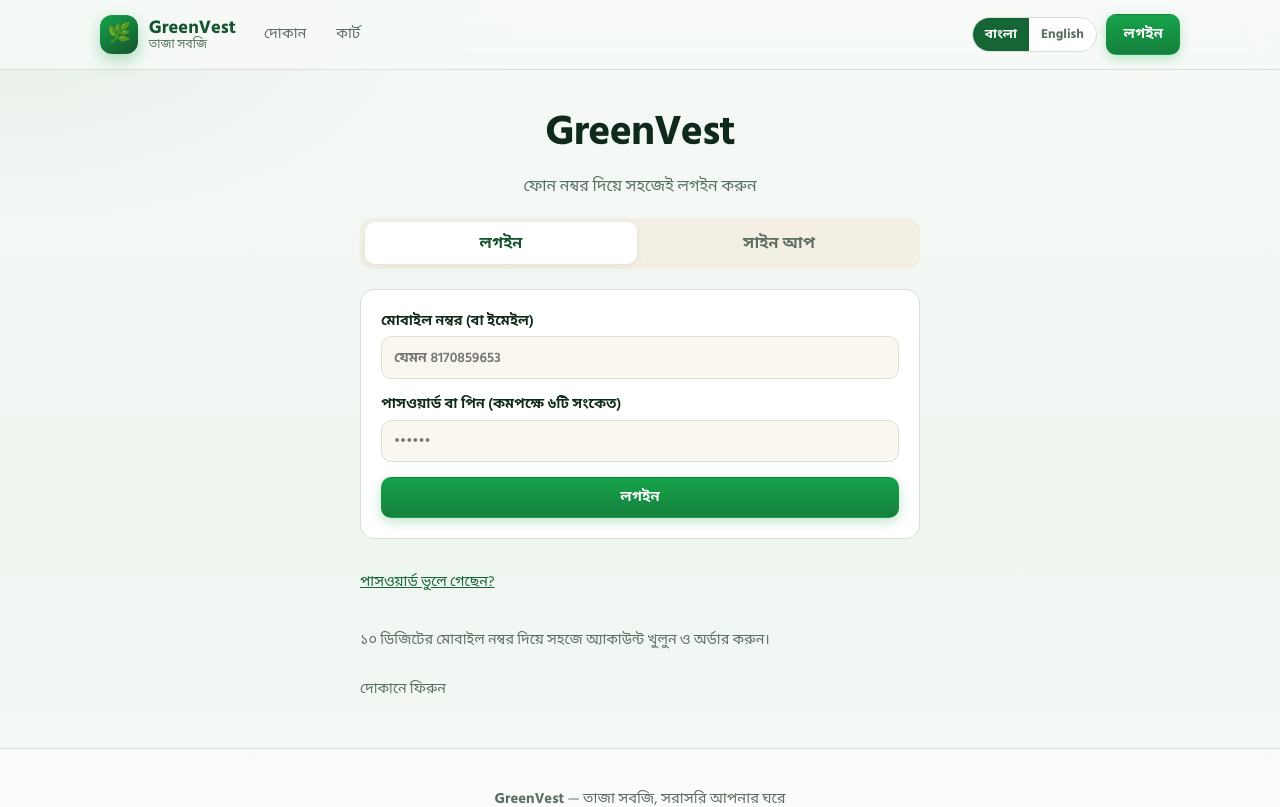
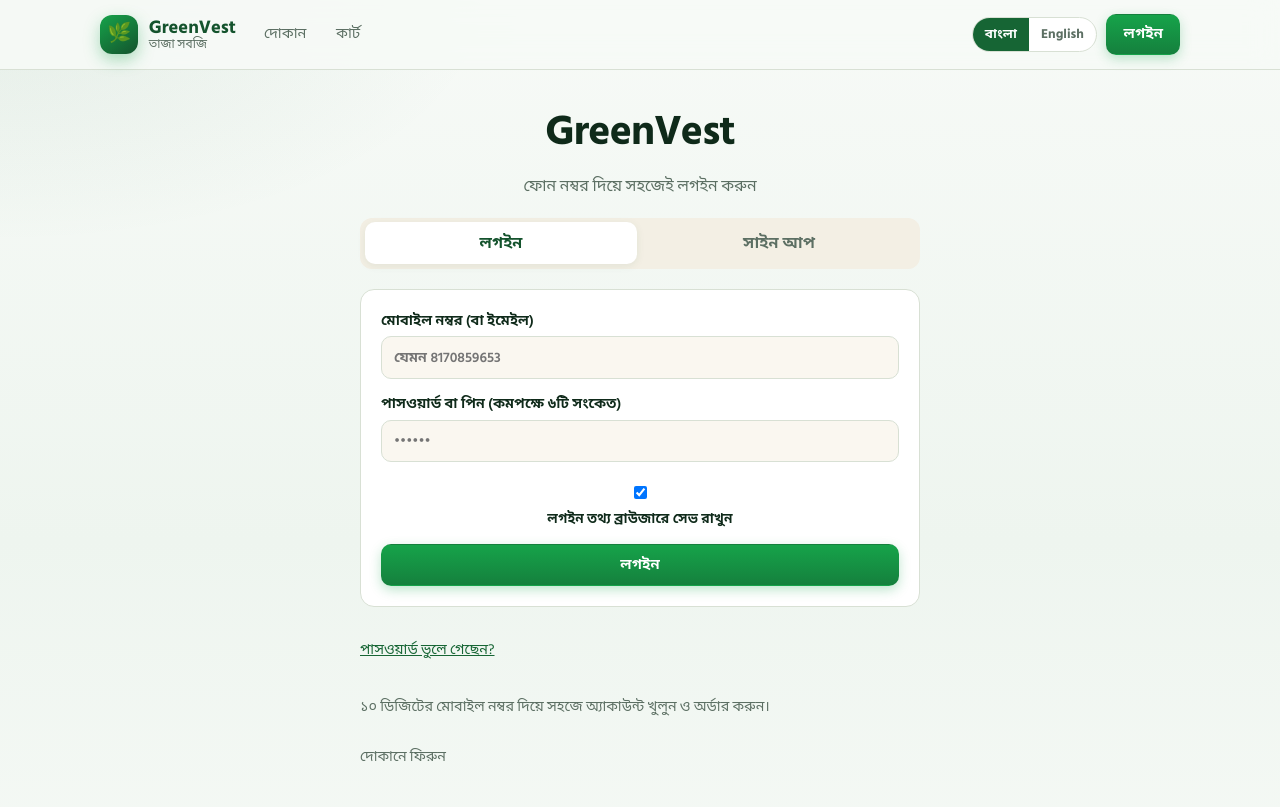
Before and after one commit to debajoyti007-max/greenvest-website, a React (Vite) app: page /auth in a window 1280 px wide. Shown: the top 807 px of the page. Built offline with nearby package versions, Linux system fonts and the light colour scheme; no server answers; the database is empty.

Commit message:
Enable browser Save Password prompts and add Save Password checkbox in Auth form

```diff
--- a/src/pages/Auth.tsx
+++ b/src/pages/Auth.tsx
@@ -156,6 +156,7 @@
           <label>
             {t(lang, 'name')}
             <input
+              name="name"
               value={name}
               onChange={(e) => setName(e.target.value)}
               placeholder={lang === 'bn' ? 'আপনার নাম' : 'Your full name'}
@@ -167,6 +168,7 @@
         <label>
           {lang === 'bn' ? 'মোবাইল নম্বর (বা ইমেইল)' : 'Phone Number (or Email)'}
           <input
+            name="username"
             type="text"
             value={email}
             onChange={(e) => setEmail(e.target.value)}
@@ -179,6 +181,7 @@
           <label>
             {lang === 'bn' ? 'পাসওয়ার্ড বা পিন (কমপক্ষে ৬টি সংকেত)' : 'PIN / Password (min 6 chars)'}
             <input
+              name="password"
               type="password"
               value={password}
               onChange={(e) => setPassword(e.target.value)}
@@ -187,6 +190,12 @@
               minLength={6}
               autoComplete={mode === 'login' ? 'current-password' : 'new-password'}
             />
+          </label>
+        )}
+        {mode !== 'forgot' && (
+          <label className="remember-checkbox" style={{ display: 'flex', alignItems: 'center', gap: '0.45rem', marginTop: '0.4rem', cursor: 'pointer', fontSize: '0.85rem' }}>
+            <input type="checkbox" defaultChecked name="remember" />
+            <span>{lang === 'bn' ? 'লগইন তথ্য ব্রাউজারে সেভ রাখুন' : 'Save password & stay logged in'}</span>
           </label>
         )}
         {error && <p className="form-error">{error}</p>}
```
